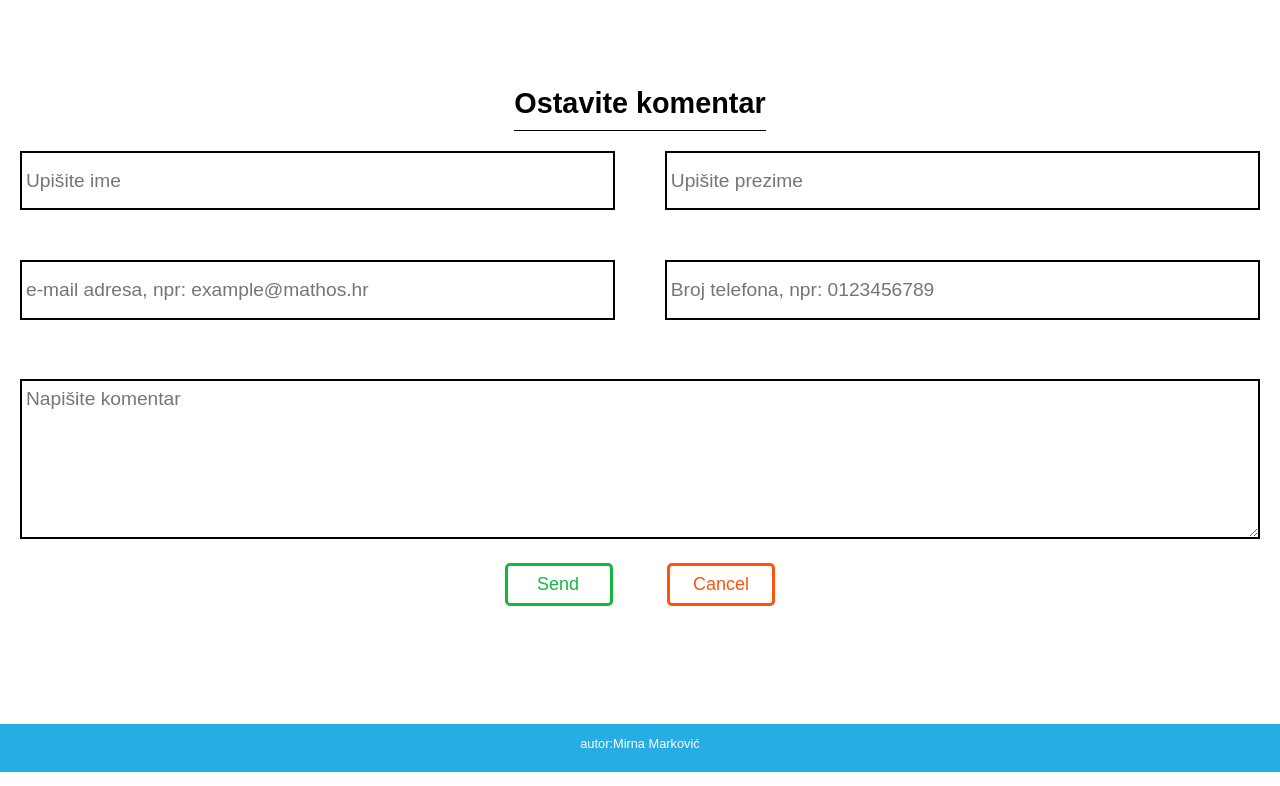
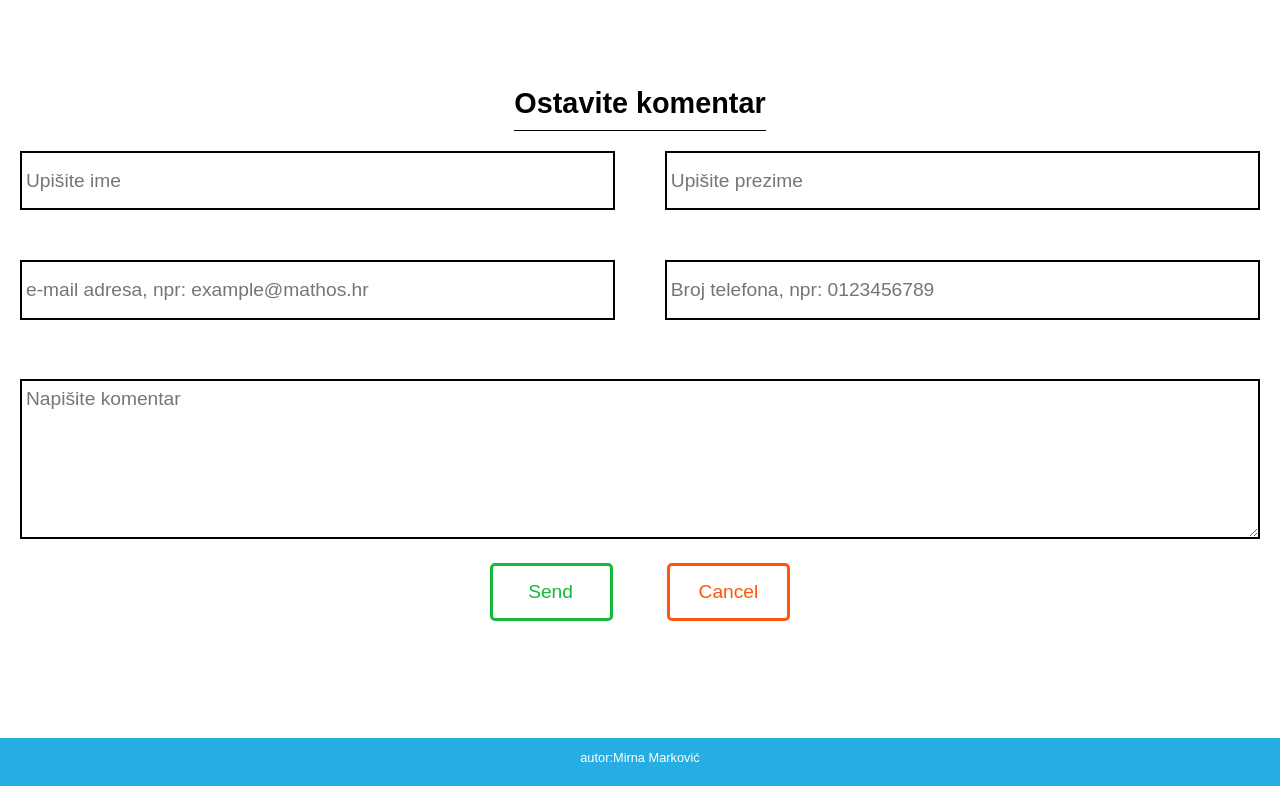
Before and after one commit to MirnaMarkovic/mathos-zadatak-responsive, a plain HTML site: page zadatak3/index.html in a window 1280 px wide. Shown: the part 485-1271 px from the top of the page. Drawn offline with Linux system fonts and the light colour scheme.

Commit message:
Izmjena veličine button-a za > 960px

```diff
--- a/zadatak3/assets/css/style.css
+++ b/zadatak3/assets/css/style.css
@@ -289,4 +289,14 @@ body{
 		font-size:1.2em;
 	}
 
+	.comments form input[type="submit"],
+    .comments form button{
+    	width:6.4em;
+	    height:3em;
+        font-size:1.2em;
+        line-height:1.4em;
+
+    }
+
+
 }
```
